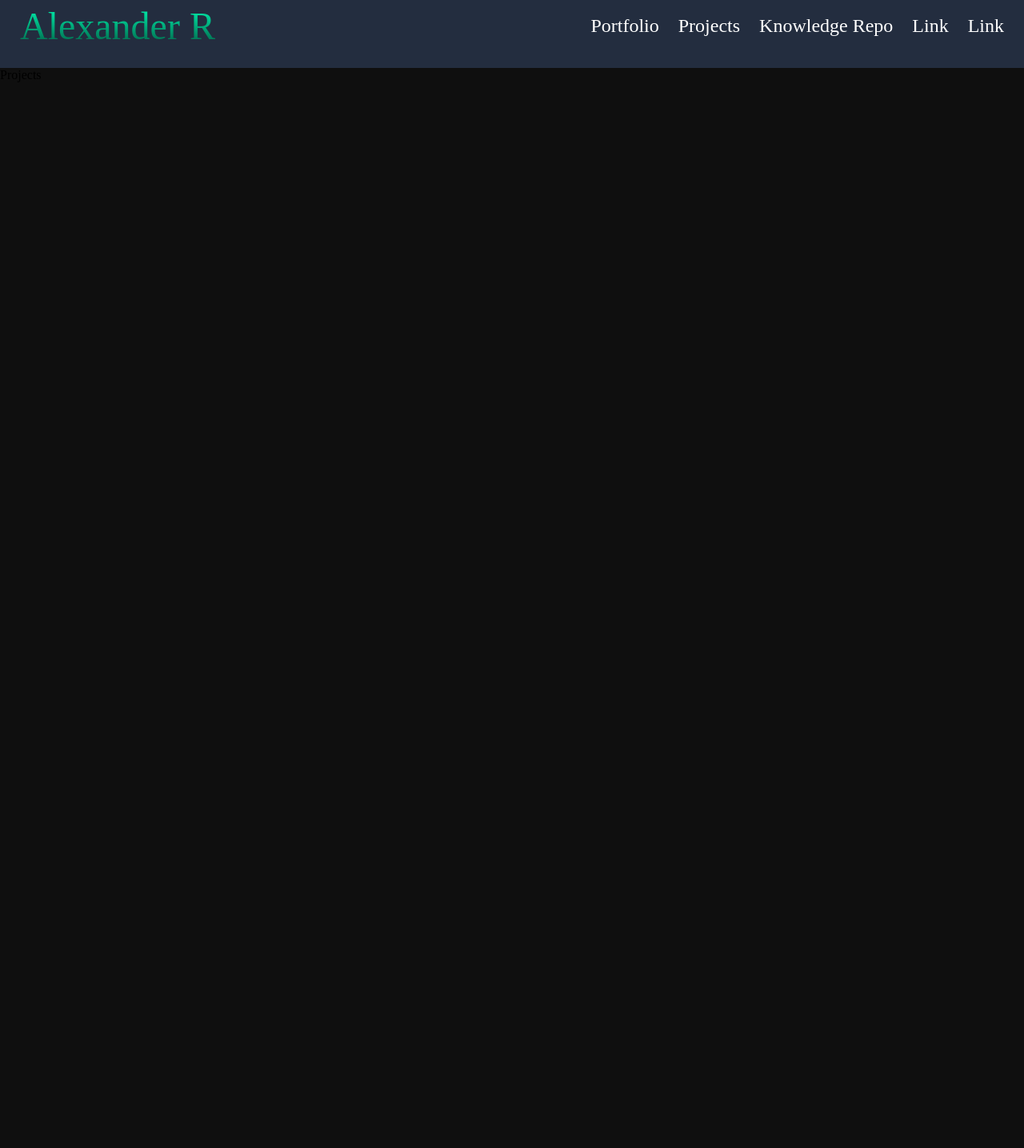
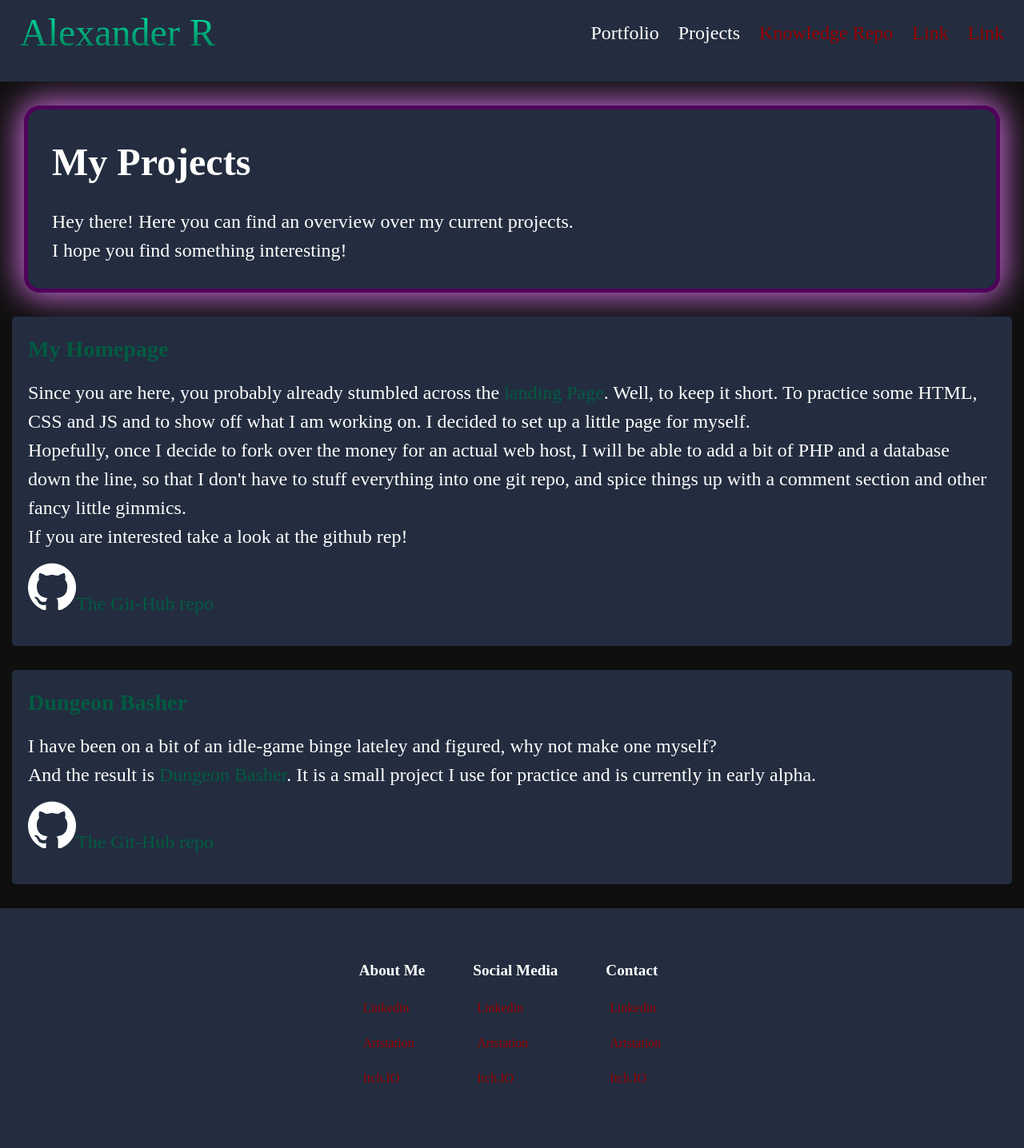
Before and after one commit to littlecthulhu1807/homepage, a plain HTML site: page projects.html in a window 1280 px wide. Shown: the part 20-1456 px from the top of the page at 80% size. Before the commit the page ends 800 px from the top, so only its background shows below. Drawn offline with Linux system fonts and the light colour scheme.

Commit message:
css and pages
changed some css for links and hero borders
added content for the projects page

```diff
--- a/projects.html
+++ b/projects.html
@@ -14,9 +14,9 @@
     <div class="navbar_link_container">
         <a href="./portfolio.html" class="navbar_link">Portfolio</a>
         <a href="./projects.html" class="navbar_link">Projects</a>
-        <a href="" class="navbar_link">Knowledge Repo</a>
-        <a href="" class="navbar_link">Link</a>
-        <a href="" class="navbar_link">Link</a>
+        <a href="" class="navbar_link_broken">Knowledge Repo</a>
+        <a href="" class="navbar_link_broken">Link</a>
+        <a href="" class="navbar_link_broken">Link</a>
         <div class="navbar_toggle">
             ----
         </div>
@@ -24,6 +24,66 @@
 </div>
 
 
-    Projects
+<!--Main Segment-->
+<!--Hero-->
+<div class="main_container">
+    <div class="hero_container_border">
+        <div class="hero_container">
+            <h1>My Projects</h1>
+            <div class="hero_element">
+                Hey there! Here you can find an overview over my current projects.<br>
+                I hope you find something interesting!
+            </div>
+        </div>
+    </div>
+
+<!--Body-->
+    <div>
+        <div class="body_element">
+            <h3 class="body_element_h3">My Homepage</h3>
+            <p>
+                Since you are here, you probably already stumbled across the <a href="./index.html" class="inline_link" target="_blank">landing Page</a>. Well, to keep it short. To practice some HTML, CSS and JS and to show off what I am working on. I decided to set up a little page for myself. <br>
+                Hopefully, once I decide to fork over the money for an actual web host, I will be able to add a bit of PHP and a database down the line, so that I don't have to stuff everything into one git repo, and spice things up with a comment section and other fancy little gimmics. <br>
+                If you are interested take a look at the github rep!
+            </p>
+            <div class="linking_container">
+                <a href="https://github.com/littlecthulhu1807/homepage" target="_blank"><img src="./images/github-mark-white.png" alt="the github logo"><span class="inline_link">The Git-Hub repo</span></a>
+            </div>
+        </div>
+        <div class="body_element">
+            <h3 class="body_element_h3">Dungeon Basher</h3>
+            <p>
+                I have been on a bit of an idle-game binge lateley and figured, why not make one myself? <br>
+                And the result is <a href="https://littlecthulhu1807.github.io/dungeonBasher/" class="inline_link" target="_blank">Dungeon Basher</a>. It is a small project I use for practice and is currently in early alpha.
+            </p>
+            <div class="linking_container">
+                <a href="https://github.com/littlecthulhu1807/dungeonBasher" target="_blank"><img src="./images/github-mark-white.png" alt="the github logo"><span class="inline_link">The Git-Hub repo</span></a>
+            </div>
+        </div>
+    </div>
+</div>
+
+<!--Footer Segment-->
+<footer class="footer_container">
+    <div class="footer_element">
+        <h3 class="footer_h3">About Me</h3>
+        <a href="" class="footer_link_broken">Linkedin</a>
+        <a href="" class="footer_link_broken">Artstation</a>
+        <a href="" class="footer_link_broken">Itch.IO</a>
+    </div>
+    <div class="footer_element">
+        <h3 class="footer_h3">Social Media</h3>
+        <a href="" class="footer_link_broken">Linkedin</a>
+        <a href="" class="footer_link_broken">Artstation</a>
+        <a href="" class="footer_link_broken">Itch.IO</a>
+    </div>
+    <div class="footer_element">
+        <h3 class="footer_h3">Contact</h3>
+        <a href="" class="footer_link_broken">Linkedin</a>
+        <a href="" class="footer_link_broken">Artstation</a>
+        <a href="" class="footer_link_broken">Itch.IO</a>
+    </div>
+</footer>
+
 </body>
 </html>
--- a/style.css
+++ b/style.css
@@ -42,6 +42,16 @@
     cursor: pointer;
 }
 
+.navbar_link_broken{
+    font-size: 1.5rem;
+    color: #9a0000;
+    text-decoration: none;
+    padding-left: 20px;
+    cursor: pointer;
+    cursor: default;
+    pointer-events: none;
+}
+
 .navbar_link:hover{
     color: #00FDB6;
     transition: 0.2s ease-in;
@@ -52,7 +62,6 @@
 }
 
 
-
 /*Body Segment*/
 body {
     background-color: #0F0F0F;
@@ -60,37 +69,32 @@ body {
 body *{
     color: #fff;
     text-decoration: none;
-}
-
-.body_element{
-    border-radius: 5px;
-}
-
-.inline_link{
-    color: #005B41;
-}
-
-.body_element_h3{
-    color: #005B41;
-    margin-bottom: 15px;
-}
-
-.body_element:hover .inline_link{
-    color: #00FDB6;
-    transition: 0.2s ease-in;
-}
-
-.body_element:hover .body_element_h3{
-    color: #00FDB6;
-    transition: 0.2s ease-in;
+    line-height: 1.5em;
 }
 
 /*Hero*/
+
 .hero_container{
+    padding: 30px;
+    background-color: #232D3F;
+
+    border-radius: 15px;
+
+}
+
+.hero_container_border{
     margin: 30px;
-    padding: 30px;
-    border-radius: 5px;
-    background-color: #232D3F;
+    padding: 5px; /*~border size*/
+    background-color: #50005C;
+    border-radius: 20px;
+
+    box-shadow: 0 0 40px 5px #CD6EDB;
+}
+
+.hero_container_border:hover{
+    background-color: #CD6EDB;
+    box-shadow: 0 0 60px 10px #CD6EDB;
+    transition: ease 0.8s;
 }
 
 .hero_container *{
@@ -109,11 +113,42 @@ body *{
 
 /*Body*/
 .body_element{
+    border-radius: 5px;
     color: #fff;
     font-size: 1.5rem;
     margin: 30px 15px;
     background-color: #232D3F;
     padding: 20px;
+}
+
+.body_element:hover .inline_link{
+    color: #00FDB6;
+    transition: 0.2s ease-in;
+}
+
+.body_element:hover .body_element_h3{
+    color: #00FDB6;
+    transition: 0.2s ease-in;
+}
+
+.body_element_h3{
+    color: #005B41;
+    margin-bottom: 15px;
+}
+
+.inline_link{
+    color: #005B41;
+}
+
+.linking_container{
+    margin: 15px 0px;
+    display: flex;
+    align-items: center;
+}
+
+.linking_container img{
+    max-height: 60px;
+    max-width: 60px;
 }
 
 /*Footer Segment*/
@@ -146,6 +181,15 @@ body *{
     cursor: pointer;
 }
 
+.footer_link_broken{
+    font-size: 1rem;
+    color: #9a0000;
+    text-decoration: none;
+    padding: 10px 5px;
+    cursor: default;
+    pointer-events: none;
+}
+
 .footer_link:hover{
     color: #00FDB6;
     transition: 0.2s ease-in;
```
Also changed, not shown: index.html (+19 -17 lines), portfolio.html (+3 -3 lines), images/github-mark-white.png (added).
